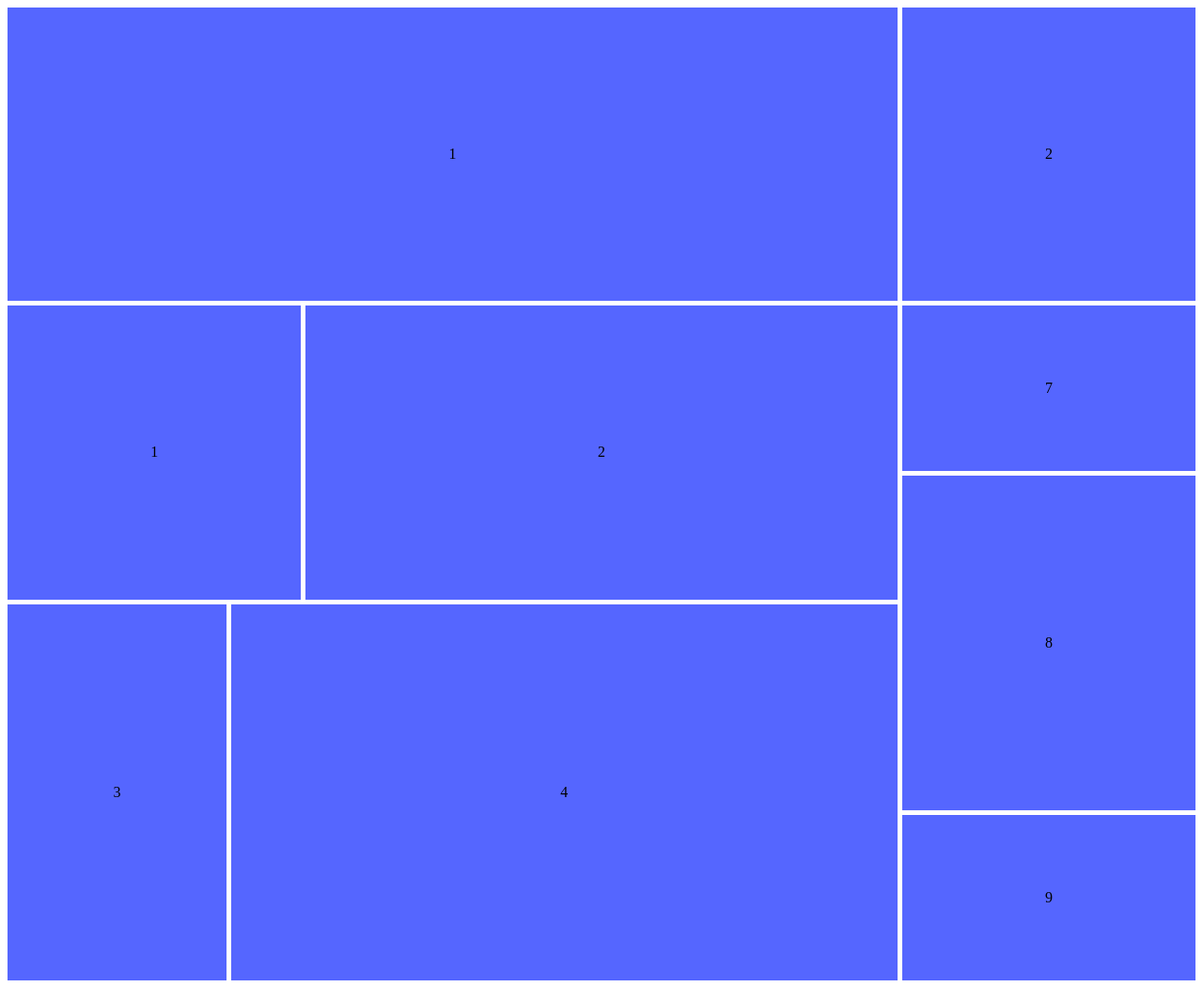
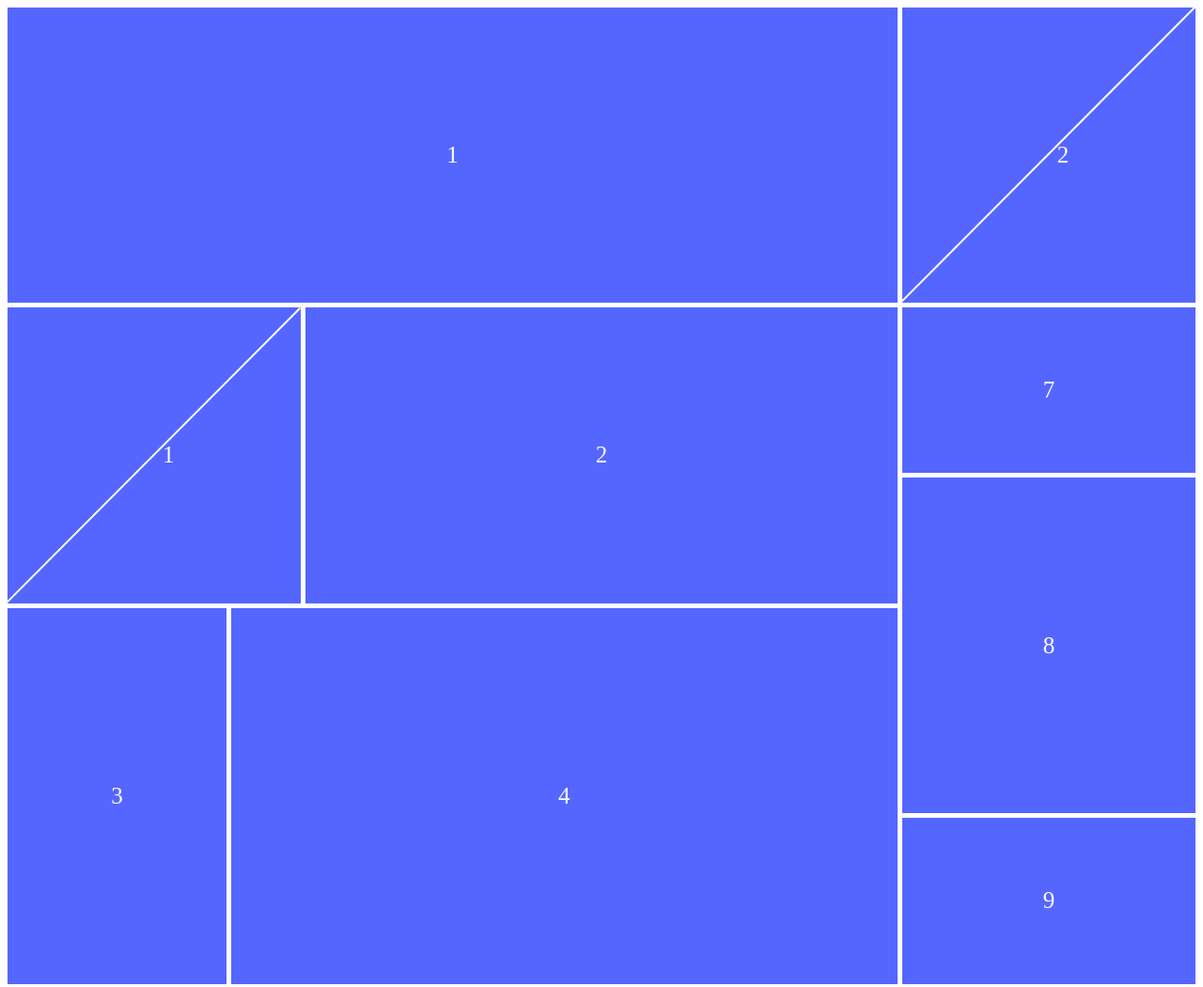
Before and after one commit to kl2karpenko/MateAcademy, a plain HTML site: page dsgn-layout.html in a window 1280 px wide. Shown: the whole page at 94% size. Drawn offline with Linux system fonts and the light colour scheme.

Commit message:
add diagonal line in dsgn-example

```diff
--- a/dsgn-layout.html
+++ b/dsgn-layout.html
@@ -7,10 +7,30 @@
         .child {
             position: relative;
             background: #56f;
+            font-size: 25px;
+            color: #fff;
         }
 
         .child--square {
+            position: relative;
             padding-top: 100%;
+        }
+
+        .child--square::after {
+            content: "";
+            display: block;
+            background-color: #fff;
+            width: 142%;
+            height: 2px;
+            left: 0;
+            z-index: 10;
+            box-sizing: border-box;
+            transform: rotate(-45.1deg);
+            transform-origin: 0px 3px;
+        }
+
+        .child--square .content {
+            padding-left: 30px;
         }
 
         .header {
```
